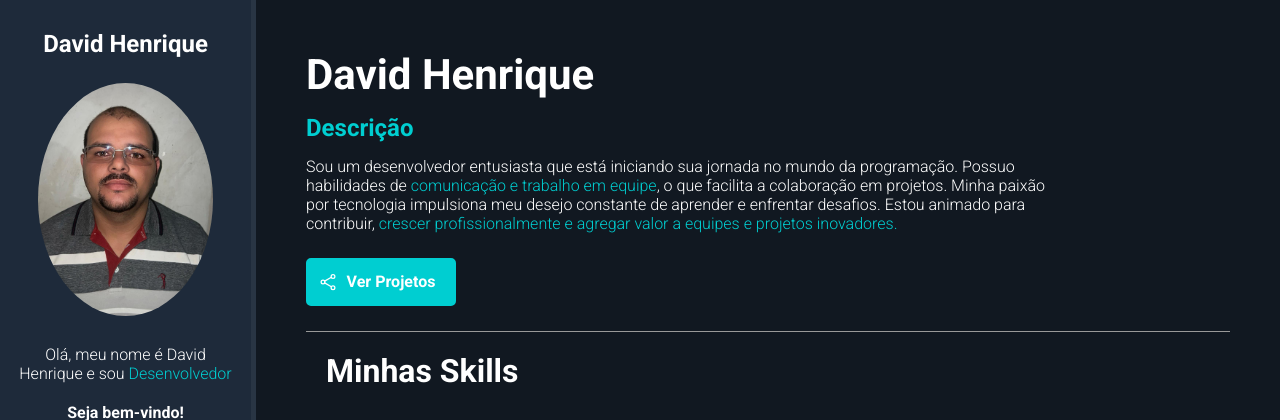
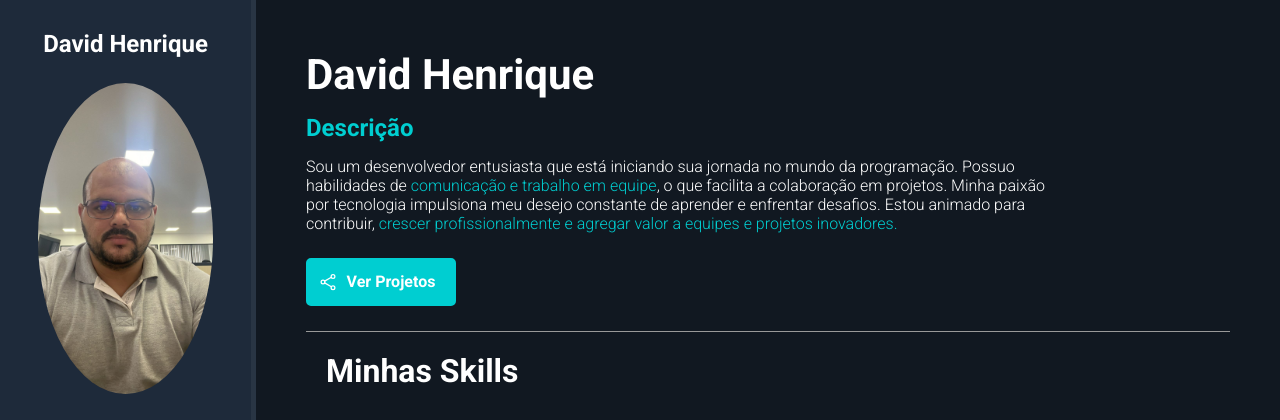
Before and after one commit to Davidhlpaula25/meu-portifolio, a plain HTML site: page index.html in a window 1280 px wide. Shown: the top 420 px of the page. Drawn offline with nearby package versions, Linux system fonts and the light colour scheme.

Commit message:
Update index.html

```diff
--- a/index.html
+++ b/index.html
@@ -21,7 +21,7 @@
     <main id="container">
         <aside id="bio-container" >
             <h2>David Henrique</h2>
-            <img id="bio-image" src="src/eu.jpg" alt="David Henrique"/>
+            <img id="bio-image" src="src/minha.jpg" alt="David Henrique"/>
             <p>Olá, meu nome é David Henrique e sou <span class="highlight">Desenvolvedor</span></p>
             <p id="welcome-text">Seja bem-vindo!</p>
             <ul id="social-container">
```
